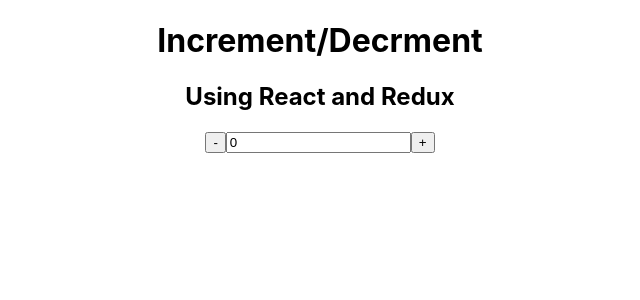
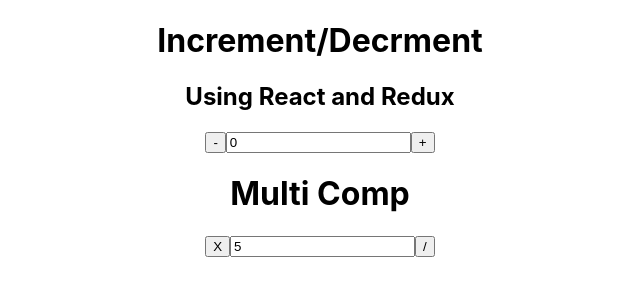
Before and after one commit to AbdulMoiz8994/ReduxComp, a React (Create React App) app: page / in a window 1280 px wide. Shown: the top 300 px of the page, without its empty margins (320-960 px from the left). Built offline with nearby package versions, Linux system fonts and the light colour scheme.

Commit message:
we make the multi and div fuction via sep mutp comp and make action reducer add reducer in root reducer

```diff
--- a/src/App.js
+++ b/src/App.js
@@ -2,7 +2,7 @@
 import './App.css';
 import {useSelector,useDispatch} from 'react-redux'
 import {IncNumber,DecNumber} from './ThapaRedux/Action/Action'
-
+import {Mutiply} from './ThapaRedux/THAPAREDUX2/Mutiply'
 
 function App() {
 
@@ -19,6 +19,10 @@
       <input type="text" name="quantity" value={getInitial}/>
      <button onClick={() => dispatch(IncNumber(5))}><span>+</span></button>
     </div>
+{/* sub Div */}
+    <div>
+<Mutiply/>
+    </div>
     </div>
   );
 }
--- a/src/ThapaRedux/Reducer/RootReducer.jsx
+++ b/src/ThapaRedux/Reducer/RootReducer.jsx
@@ -1,4 +1,5 @@
 import {UseReducer} from './UpDown'
+import {MutandDiv} from '../THAPAREDUX2/Reducer/MutandDiv'
 // Reducer is our obejct
 import {combineReducers} from 'redux'
 
@@ -6,6 +7,7 @@
  const RootReducer=combineReducers({
     // This is an object and use can also use key:value
     UseReducer,
+    MutandDiv,
 })
 
 export default RootReducer
--- a/src/ThapaRedux/Reducer/UpDown.jsx
+++ b/src/ThapaRedux/Reducer/UpDown.jsx
@@ -3,7 +3,7 @@
 const initialValue=0;
  export const UseReducer=(state=initialValue,action) =>{
      switch(action.type){
-         case 'INCREMENT': return state +action.payload;
+         case 'INCREMENT': return state + action.payload;
          case 'DECREMENT': return state - action.payload;
            default:
                return state
--- /dev/null
+++ b/src/ThapaRedux/THAPAREDUX2/Action/Action.jsx
@@ -0,0 +1,13 @@
+
+export const Multipy=(value) =>{
+    return{
+        type: 'MULTIPLY',
+         payload: value
+    };
+};
+export const Division=(value) =>{
+    return{
+        type: 'DIVISION',
+        payload: value
+    }
+}
--- /dev/null
+++ b/src/ThapaRedux/THAPAREDUX2/Mutiply.jsx
@@ -0,0 +1,21 @@
+import React from 'react'
+import {useSelector,useDispatch} from 'react-redux'
+import {Multipy,Division} from '../THAPAREDUX2/Action/Action'
+export const Mutiply = () => {
+
+const showInitialValue=useSelector(state => state.MutandDiv)
+const dispatch=useDispatch()
+    return (
+
+
+        <div>
+            <h1>Multi Comp</h1>
+
+            <div>
+                <button onClick={() => dispatch(Multipy(5))}> <span>X</span> </button>
+                 <input type="text" name="quality" value={showInitialValue}/>
+                <button onClick={() => dispatch(Division(5))}> <span>/</span> </button>
+            </div>
+        </div>
+    )
+}
--- /dev/null
+++ b/src/ThapaRedux/THAPAREDUX2/Reducer/MutandDiv.jsx
@@ -0,0 +1,12 @@
+import React from 'react'
+
+const initialValue=5
+export const MutandDiv = (state=initialValue,action) => {
+     switch(action.type){
+        case  'MULTIPLY': return state * action.payload;
+         case 'DIVISION': return state / action.payload;
+            default:
+                return state
+     }
+
+}
```
Also changed, not shown: src/ThapaRedux/Action/Action.jsx (line endings or trailing spaces).
